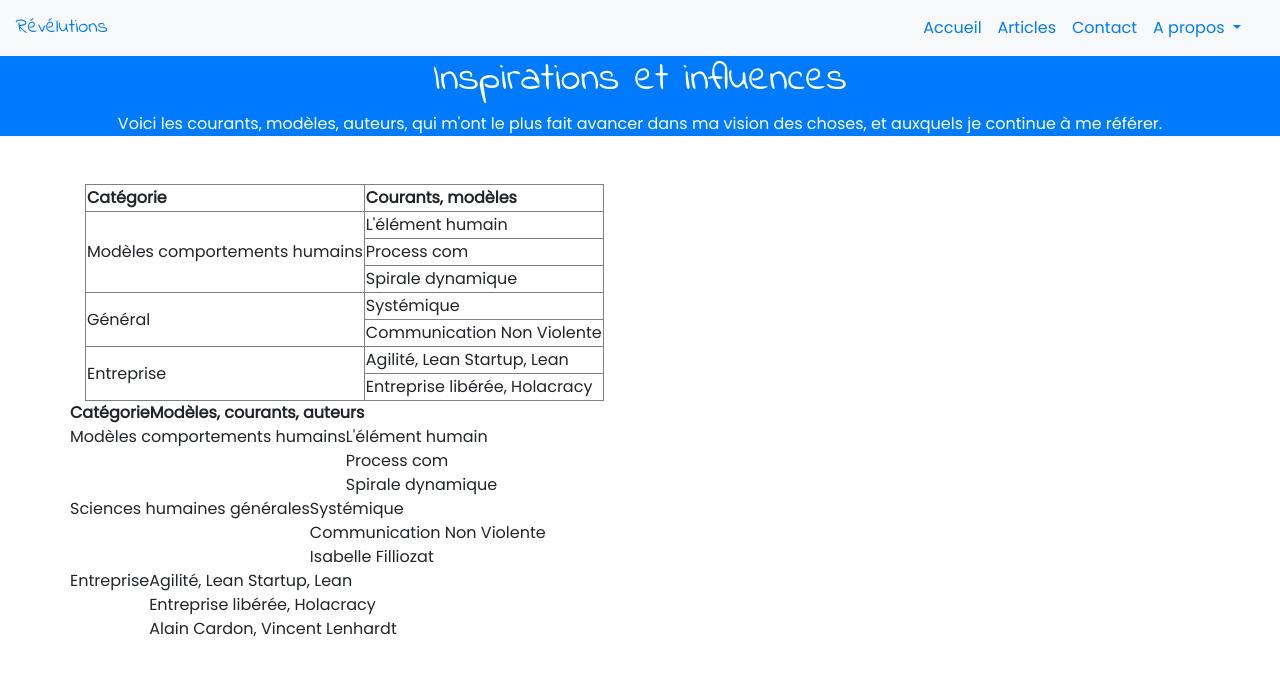
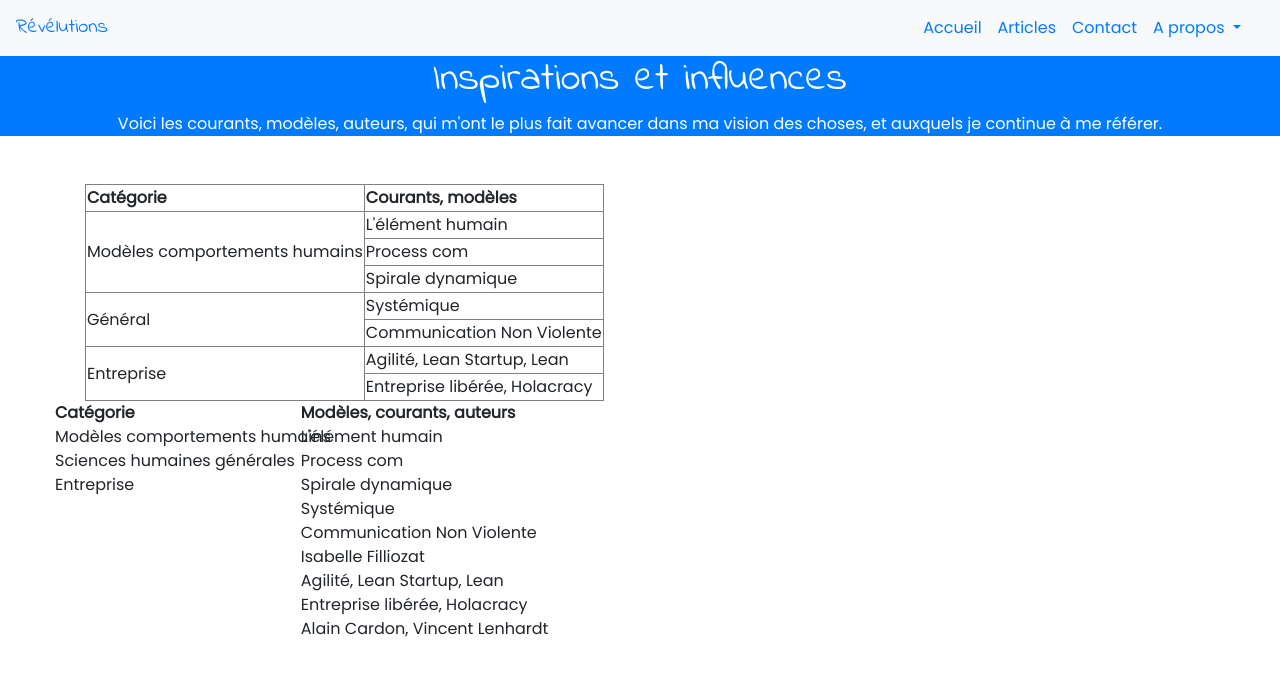
Before and after one commit to OrgaEvolutions/Nathoup.github.io, a Jekyll site: the page built from divers/inspirations.html, in a window 1280 px wide. Shown: the top 676 px of the page. Built offline with Jekyll 4.4.1, drawn with Linux system fonts in a browser that asks for light colours; nearby versions of some CDN libraries; some web fonts are replaced.

Commit message:
Update inspirations.html

```diff
--- a/divers/inspirations.html
+++ b/divers/inspirations.html
@@ -64,23 +64,23 @@ intro: Voici les courants, modèles, auteurs, qui m'ont le plus fait avancer dan
   </table>
 
 <div class="row">
-  <div class="column">
-    <b>Catégorie</b>
+  <div class="column-6">
+    <div class="row"><div class="column"><b>Catégorie</b></div></div>
+    {% for categ in site.data.inspirations %}
+      <div class="row"><div class="column">
+          {{categ.categorie}}
+      </div></div>
+    {% endfor %}
   </div>
 
-  <div class="column">
-    <b>Modèles, courants, auteurs</b>
+  <div class="column-6">
+    <div class="row"><div class="column"><b>Modèles, courants, auteurs</b></div></div>
+    {% for categ in site.data.inspirations %}
+      <div class="row"><div class="column">
+        {% for elem in categ.liste %}
+            {{elem.element}}<br>
+        {% endfor %}
+      </div></div>
+     {% endfor %}
   </div>
 </div>
-{% for categ in site.data.inspirations %}
-  <div class="row">
-    <div class="column">
-  {{categ.categorie}}
-  </div>
-    <div class="column">
-      {% for elem in categ.liste %}
-        {{elem.element}}<br>
-      {% endfor %}
-    </div>
-</div>
-{% endfor %}
```
